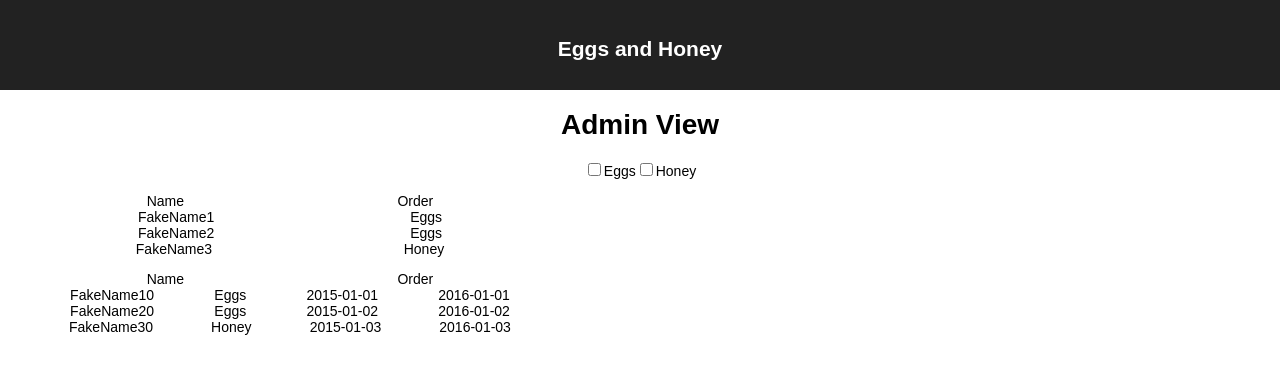
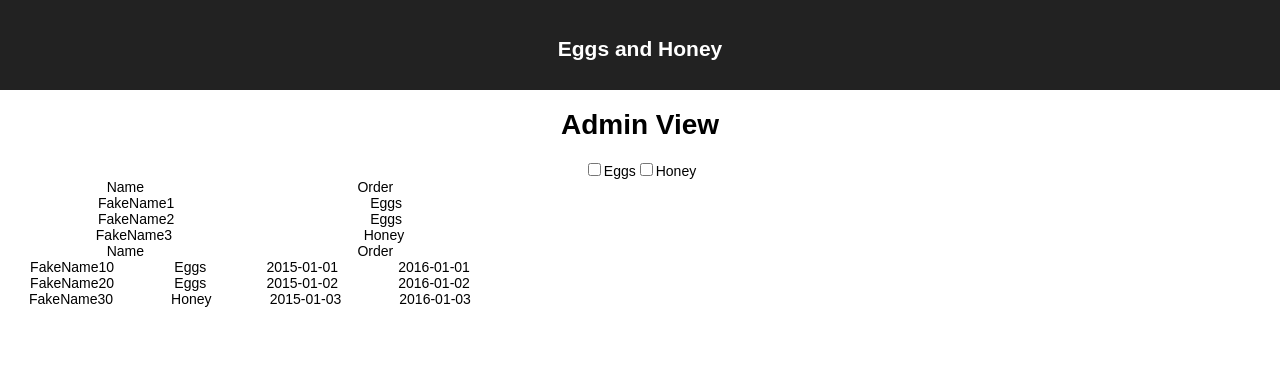
Before and after one commit to Yakimych/eggs-and-honey-react, a React (Create React App) app: page /admin in a window 1280 px wide. Shown: the top 374 px of the page. Built offline with nearby package versions, Linux system fonts and the light colour scheme.

Commit message:
Remove ul/li markup and replace with spans

```diff
--- a/src/components/App.css
+++ b/src/components/App.css
@@ -23,10 +23,10 @@ ul {
   list-style-type: none;
 }
 
-li div {
+.order-row {
   display: flex;
+  justify-content: space-around;
   width: 500px;
-  justify-content: space-around;
 }
 
 .active {
--- a/src/components/OrderList.js
+++ b/src/components/OrderList.js
@@ -3,16 +3,14 @@ import OrderRow from './OrderRow';
 
 let OrderList = (props) => {
   return (
-    <ul>
-      <li>
-        <div>
-          <span>Name</span>
-          <span>Order</span>
-          {/* Add DatePlaced and DateResolved dynamically */}
-        </div>
-      </li>
-      {props.orders.map((order, index) => <li key={index}><OrderRow {...order} /></li>)}
-    </ul>
+    <div>
+      <div className='order-row'>
+        <span>Name</span>
+        <span>Order</span>
+        {/* Add DatePlaced and DateResolved dynamically */}
+      </div>
+      {props.orders.map((order, index) => <OrderRow key={index} {...order} />)}
+    </div>
   );
 };
 
--- a/src/components/OrderRow.js
+++ b/src/components/OrderRow.js
@@ -2,7 +2,7 @@ import React from 'react';
 
 const OrderRow = (props) => {
   return (
-    <div>
+    <div className='order-row'>
       <SpanOrEmpty value={props.name} />
       <SpanOrEmpty value={props.order} />
       <SpanOrEmpty value={props.datePlaced} />
```
